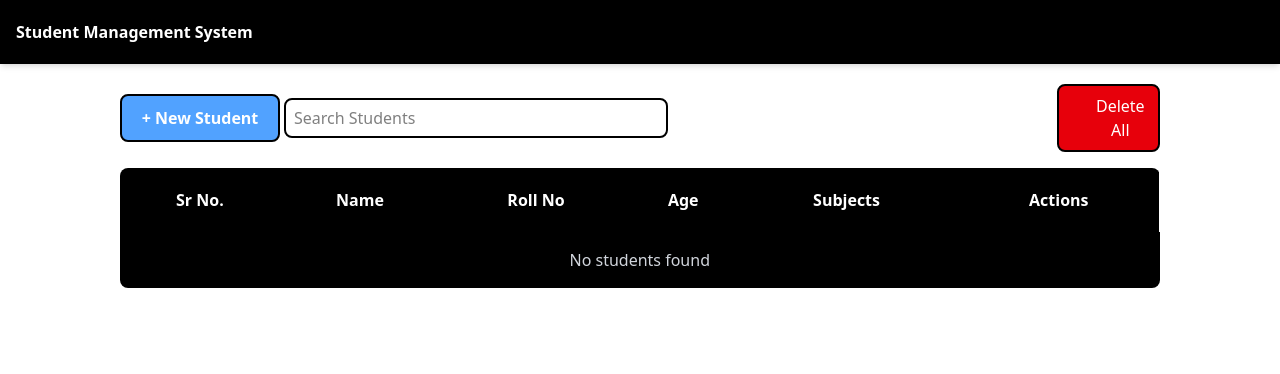
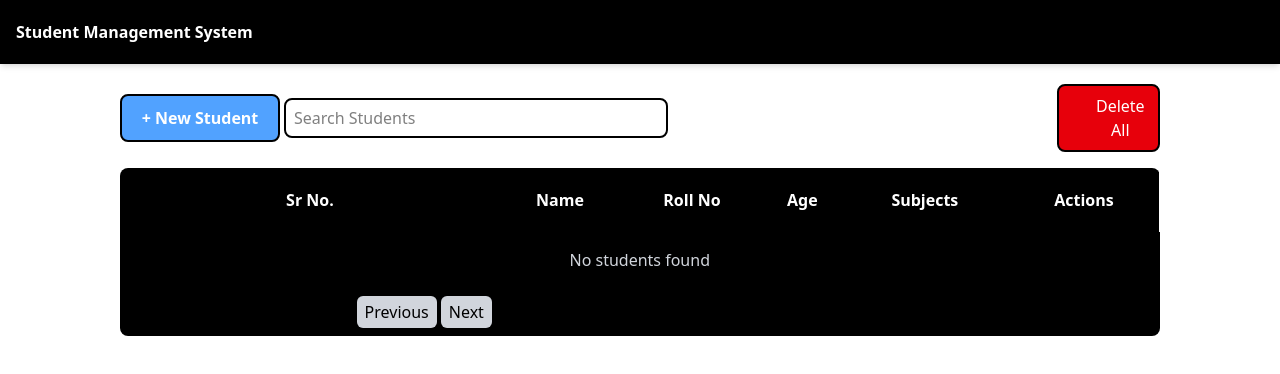
Before and after one commit to alitertrainee-afk/MeetSMS, a Vue app in the folder frontend/: page / in a window 1280 px wide. Shown: the top 374 px of the page. Built offline with nearby package versions, Linux system fonts and the light colour scheme; some icons are missing.

Commit message:
Added Pagination Using local Storage

```diff
--- a/frontend/src/service/localStorageService.js
+++ b/frontend/src/service/localStorageService.js
@@ -66,3 +66,17 @@ export const searchStudents = (query) => {
     return fullName.includes(query?.toLowerCase())
   })
 }
+
+export const getPaginatedStudentsData = (page, limit) => {
+  const allStudents = getLocalStorage('studentsData') || []
+  console.log(allStudents, 'allStudents', page, limit)
+  const startIndex = (page - 1) * limit
+  const endIndex = page * limit
+  console.log(startIndex, endIndex, 'startIndex, endIndex', allStudents.slice(startIndex, endIndex))
+  return allStudents.slice(startIndex, endIndex)
+}
+
+export const getTotalStudents = () => {
+  const allStudents = getLocalStorage('studentsData') || []
+  return allStudents.length
+}
--- a/frontend/src/views/HomeView.vue
+++ b/frontend/src/views/HomeView.vue
@@ -1,6 +1,6 @@
 <script setup>
 // libs imports
-import { onMounted, ref } from 'vue'
+import { onMounted, ref, watch, computed } from 'vue'
 
 // local imports
 import AddorUpdateStudentModal from '../components/AddorUpdateStudentModal.vue'
@@ -9,6 +9,8 @@ import {
   deleteAllStudents,
   deleteStudentById,
   getLocalStorage,
+  getPaginatedStudentsData,
+  getTotalStudents,
   searchStudents,
 } from '../service/localStorageService.js'
 import { HugeiconsIcon } from '@hugeicons/vue'
@@ -58,12 +60,11 @@ const saveStudentDetails = () => {
 }
 
 const editStudentDetails = (student) => {
-  form.value = { ...student, isEdit: true }
+  form.value = { ...student }
   showAddStudentModal.value = true
 }
 
 const deleteStudent = (studentId) => {
-
   const filteredStudents = students.value.filter((student) => student.id !== studentId)
   students.value = filteredStudents
   deleteStudentById(studentId)
@@ -78,20 +79,45 @@ const deleteAllStudentData = () => {
 }
 
 // search value
-const searchValue = ref("");
+const searchValue = ref('')
 
 const handleSearch = (event) => {
   searchValue.value = event.target.value.toLowerCase()
 
- setTimeout(() => {
+  setTimeout(() => {
     const searchedStudents = searchStudents(searchValue.value)
     console.log('searchedStudents', searchedStudents)
     students.value = searchedStudents
   }, 500)
 }
 
+// pagination variables
+let currentPage = ref(1)
+const itemsPerPage = 5
+
+let totalPages = ref(Math.ceil(getTotalStudents() / itemsPerPage))
+
+const isNextDisabled = computed(() => {
+  return currentPage.value >= totalPages.value
+})
+console.log('isNextDisabled', isNextDisabled.value)
+
+const isPreviousDisabled = computed(() => {
+  return currentPage.value <= 1
+})
+
+// on mounted get students data from local storage
+
 onMounted(() => {
-  const studentsData = getLocalStorage('studentsData')
+  const studentsData = getPaginatedStudentsData(currentPage.value, itemsPerPage)
+  if (studentsData) {
+    students.value = studentsData
+  }
+})
+
+// watch for current page change and update students data
+watch(currentPage, (newPage) => {
+  const studentsData = getPaginatedStudentsData(newPage, itemsPerPage)
   if (studentsData) {
     students.value = studentsData
   }
@@ -176,6 +202,27 @@ onMounted(() => {
             </td>
           </tr>
         </tbody>
+        <tfoot>
+          <tr>
+            <td colspan="6" class="p-2 flex justify-end gap-1">
+              <button
+                @click="currentPage > 1 ? currentPage-- : null"
+                :disabled="isPreviousDisabled"
+                class="bg-gray-300 p-1 rounded-md px-2 text-black"
+              >
+                Previous
+              </button>
+
+              <button
+                :disabled="isNextDisabled"
+                @click="currentPage++"
+                class="bg-gray-300 p-1 rounded-md px-2 text-black"
+              >
+                Next
+              </button>
+            </td>
+          </tr>
+        </tfoot>
       </table>
     </div>
   </div>
```
